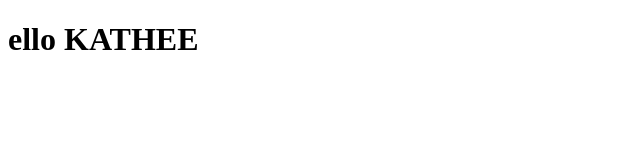
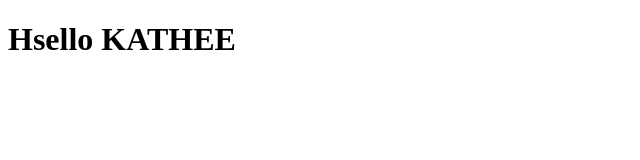
Before and after one commit to Kathee-web/coursera.test, a plain HTML site: page site/index.html in a window 1280 px wide. Shown: the whole page, without its empty margins (0-640 px from the left). Drawn offline with Linux system fonts and the light colour scheme.

Commit message:
My First Page.

```diff
--- a/site/index.html
+++ b/site/index.html
@@ -4,6 +4,6 @@
 	<title>site</title>
 </head>
 <body>
-	<h1>ello KATHEE</h1>
+	<h1>Hsello KATHEE</h1>
 </body>
 </html>
```
